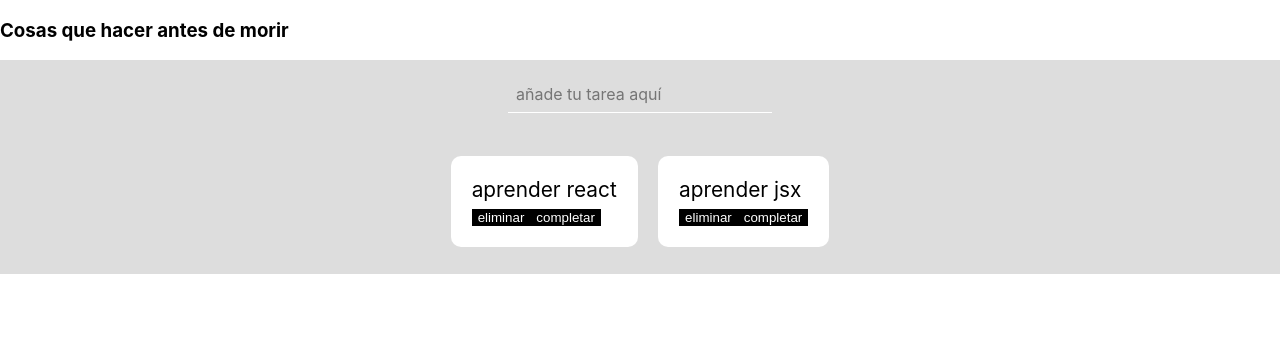
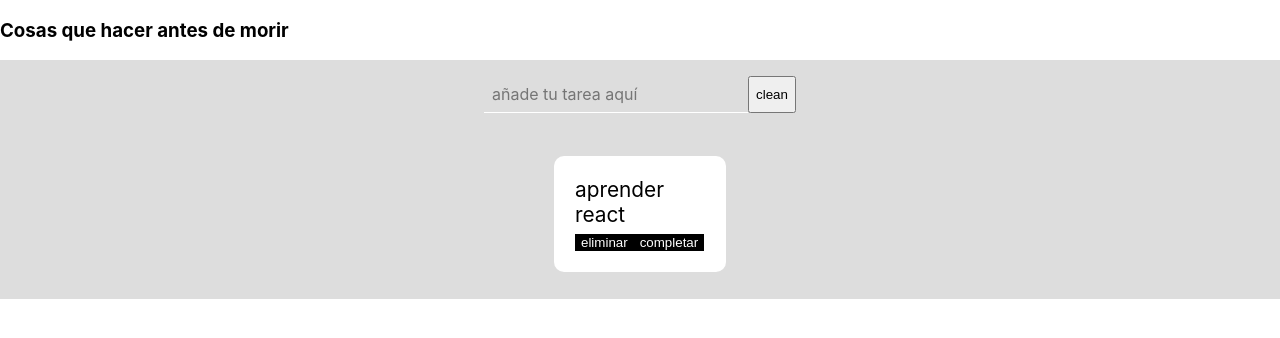
Before and after one commit to oricis/react-tareas-valencia-creditas-oct-19, a React (Create React App) app: page / in a window 1280 px wide. Shown: the top 338 px of the page. Built offline with nearby package versions, Linux system fonts and the light colour scheme.

Commit message:
add task working

```diff
--- a/src/components/Tarea.css
+++ b/src/components/Tarea.css
@@ -4,6 +4,7 @@
     border-radius: 10px;
     margin:0.5em;
     padding:1em;
+    width: 130px;
 }
 .Tarea button {
     border:none;
--- a/src/components/Tareas.css
+++ b/src/components/Tareas.css
@@ -19,4 +19,7 @@
     padding: 1em;
     display: flex;
     justify-content: center;
+    flex-flow: row wrap;
+
+
 }
--- a/src/components/Tareas.jsx
+++ b/src/components/Tareas.jsx
@@ -1,36 +1,64 @@
 import React from 'react';
 import './Tareas.css';
-import Tarea from './Tarea.jsx'
+import Tarea from './Tarea.jsx';
 import generateID from '../services/generateID.js';
 
-
 class Tareas extends React.Component {
-  constructor (props) {
+  constructor(props) {
     super(props);
     this.state = {
+      newTaskText: '',
       tasks: [
         {
           text: 'aprender react',
           completed: false,
           id: generateID(),
         },
-         {
-           text: 'aprender jsx',
-           completed: true,
-           id: generateID(),
-         },
       ],
     };
   }
+  addTask(text) {
+    text = text.trim();
+    if (text) {
+      const newTask = {
+        text: text,
+        completed: false,
+        id: generateID(),
+      };
 
-  render () {
+      this.setState({
+        newTaskText: '',
+        tasks: [...this.state.tasks, newTask],
+      });
+    }
+  }
+  handleKeyPress = event => {
+    if (event.key === 'Enter') {
+      this.addTask(this.state.newTaskText);
+    }
+  };
+
+  render() {
     return (
       <div className='Tareas'>
         <section className='addTask'>
-           <input type='text' placeholder='añade tu tarea aquí' />
+          <input
+            type='text'
+            placeholder='añade tu tarea aquí'
+            value={this.state.newTaskText}
+            onKeyPress={this.handleKeyPress}
+            onChange={event =>
+              this.setState({ newTaskText: event.target.value })
+            }
+          />
+          <button onClick={() => this.setState({ newTaskText: '' })}>
+            clean
+          </button>
         </section>
         <main className='taskList'>
-              {this.state.tasks.map(task => <Tarea key={task.id} data={task}/>)}
+          {this.state.tasks.map(task => (
+            <Tarea key={task.id} data={task} />
+          ))}
         </main>
       </div>
     );
```
Lines whose indentation alone changed are shown as unchanged.
